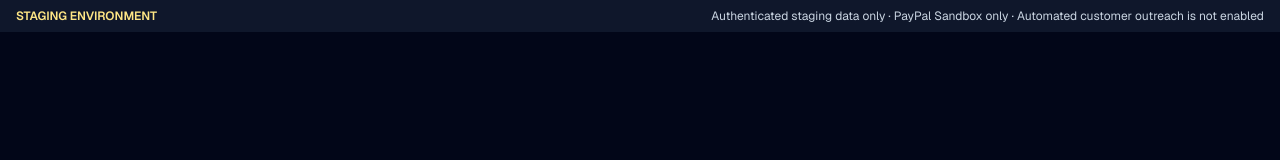
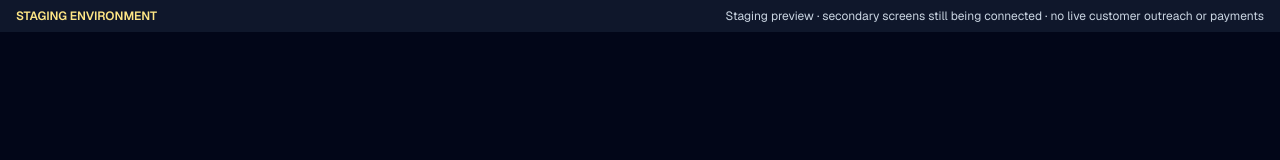
Before and after one commit to akashpardeshi188-design/revenuerecover-ai, a Next.js app: page /login in a window 1280 px wide. Shown: the top 160 px of the page. Built offline with nearby package versions, Linux system fonts and the light colour scheme.

Commit message:
docs(ui): clarify staging-only limits across secondary screens

```diff
--- a/components/shared/ModeBanner.tsx
+++ b/components/shared/ModeBanner.tsx
@@ -13,7 +13,7 @@ export function ModeBanner() {
     <div className="sticky top-0 z-50 flex flex-wrap items-center justify-between gap-2 border-b border-amber-400/20 bg-slate-900 px-4 py-2 text-xs shadow-md">
       <span className="font-semibold text-amber-200">STAGING ENVIRONMENT</span>
       <span className="text-slate-300">
-        Authenticated staging data only · PayPal Sandbox only · Automated customer outreach is not enabled
+        Staging preview · secondary screens still being connected · no live customer outreach or payments
       </span>
     </div>
   );
```
